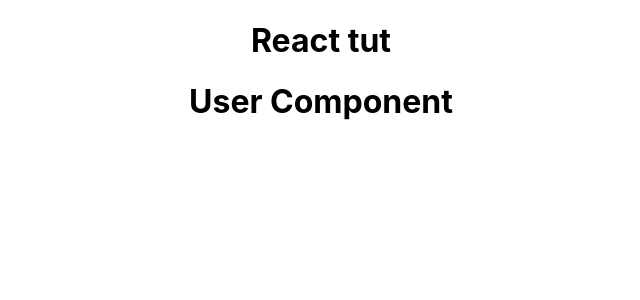
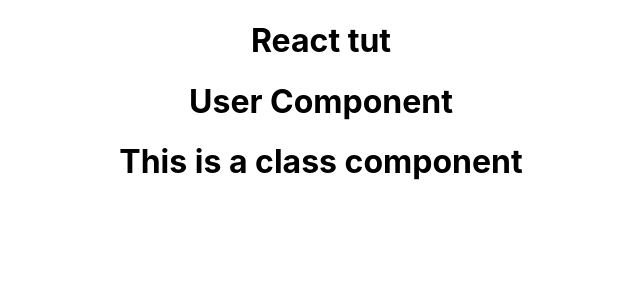
Before and after one commit to pujatech08/React-tut, a React (Create React App) app: page / in a window 1280 px wide. Shown: the top 300 px of the page, without its empty margins (319-959 px from the left). Built offline with nearby package versions, Linux system fonts and the light colour scheme.

Commit message:
class component

```diff
--- a/src/App.js
+++ b/src/App.js
@@ -1,5 +1,6 @@
 import logo from './logo.svg';
 import './App.css';
+import Users from './Users';
 import User from './User';
 
 function App() {
@@ -7,6 +8,7 @@
     <div className="App">
       <h1>React tut</h1>
       <User />
+      <Users />
     </div>
   );
 }
--- /dev/null
+++ b/src/Users.js
@@ -0,0 +1,13 @@
+import React,{Component} from "react";
+
+class Users extends Component{
+    render(){
+        return(
+            <>
+            <h1>This is a class component</h1>
+            </>
+        )
+    }
+}
+
+export default Users;
```
